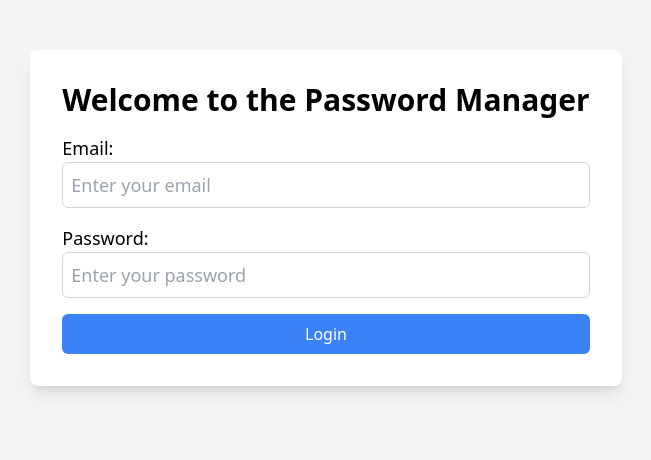
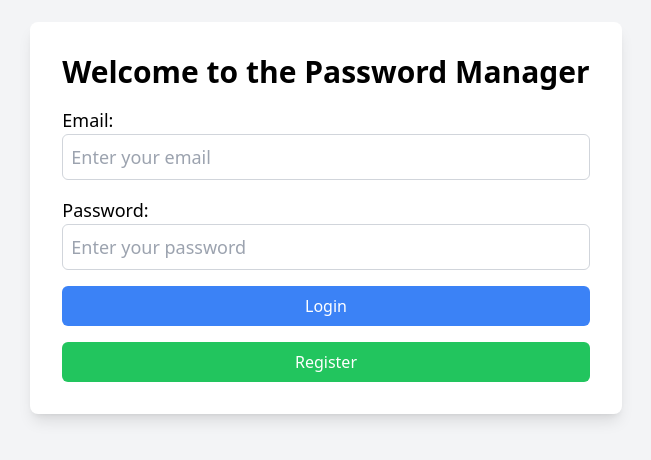
Before and after one commit to C00p3rb123/cloudAssignment2, a React (Vite) app in the folder client/: page /login in a window 1280 px wide. Shown: the part 182-642 px from the top of the page, without its empty margins (314-965 px from the left). Built offline with nearby package versions, Linux system fonts and the light colour scheme; no server answers.

Commit message:
register button

```diff
--- a/client/src/components/LoginPage.tsx
+++ b/client/src/components/LoginPage.tsx
@@ -1,5 +1,5 @@
 import { useState } from "react";
-import axios from "axios";
+import axios, { AxiosError } from "axios";
 import { useAuth } from "../provider/AuthProvider";
 import { useNavigate } from "react-router-dom";
 import { API_URL } from "../config";
@@ -29,6 +29,24 @@ export const LoginPage = () => {
       updateToken(token);
       navigate("/account", { replace: true });
     } catch (error) {
+      if (error instanceof AxiosError) {
+        alert(error.message);
+      }
+      console.error(error);
+    }
+  };
+
+  const handleRegister = async () => {
+    try {
+      const response = await axios.post(`${API_URL}/account/create-account`, {
+        email,
+        password,
+      });
+      alert(response.data.message);
+    } catch (error) {
+      if (error instanceof AxiosError) {
+        alert(error.message);
+      }
       console.error(error);
     }
   };
@@ -68,6 +86,13 @@ export const LoginPage = () => {
           >
             Login
           </button>
+          <button
+            type="button"
+            onClick={handleRegister}
+            className="bg-green-500 text-white py-2 px-4 rounded-md hover:bg-green-600 focus:outline-none focus:ring-2 focus:ring-green-500 focus:ring-offset-2"
+          >
+            Register
+          </button>
         </form>
       </div>
     </div>
```
